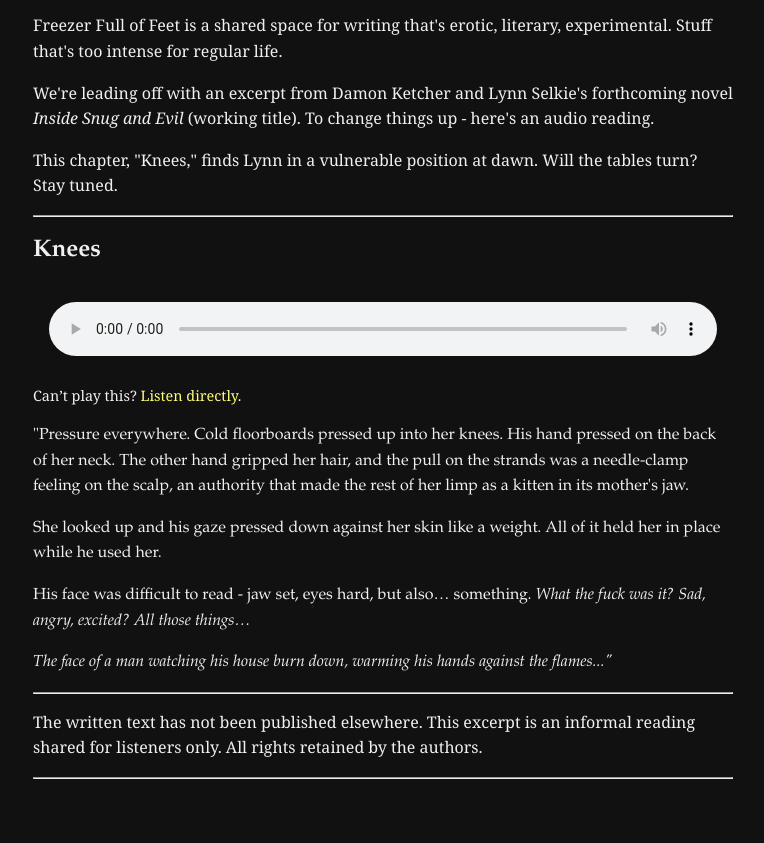
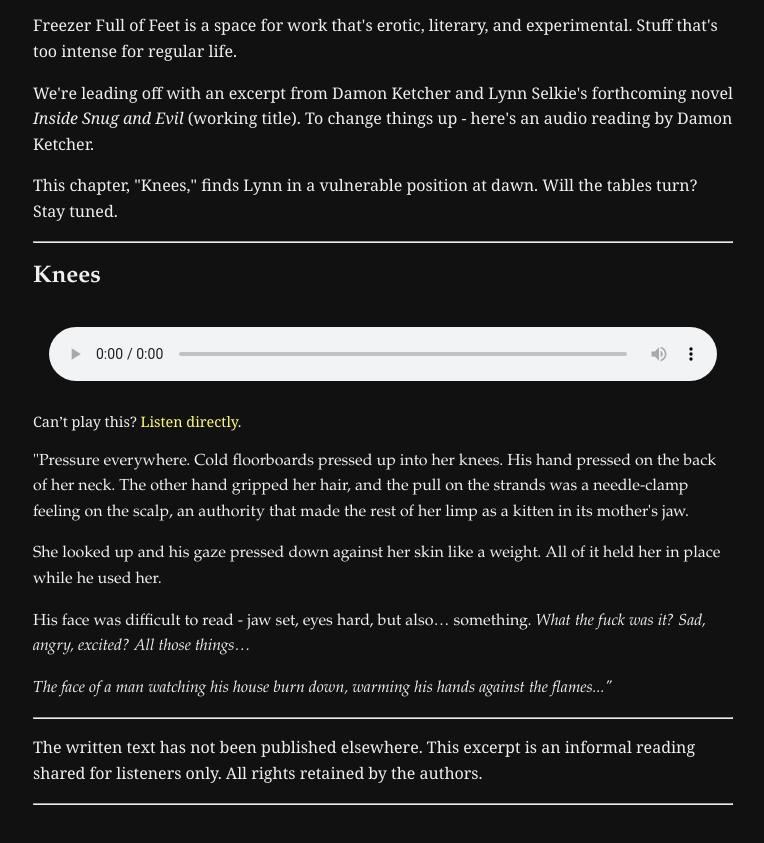
Before and after one commit to freezerfulloffeet/freezerfulloffeet-site, a plain HTML site: page index.html in a window 1280 px wide. Shown: the part 99-942 px from the top of the page, without its empty margins (257-1021 px from the left). Before the commit the page ends 918 px from the top, so only its background shows below. Drawn offline with Linux system fonts and the light colour scheme.

Commit message:
Update index.html

```diff
--- a/index.html
+++ b/index.html
@@ -37,10 +37,10 @@
   <h1>Freezer Full of Feet</h1>
 
   <p>
-  Freezer Full of Feet is a shared space for writing that's erotic, literary, experimental. Stuff that's too intense for regular life.
+  Freezer Full of Feet is a space for work that's erotic, literary, and experimental. Stuff that's too intense for regular life.
   </p>
   <p>
-  We're leading off with an excerpt from Damon Ketcher and Lynn Selkie's forthcoming novel <i> Inside Snug and Evil </i> (working title). To change things up - here's an audio reading.
+  We're leading off with an excerpt from Damon Ketcher and Lynn Selkie's forthcoming novel <i> Inside Snug and Evil </i> (working title). To change things up - here's an audio reading by Damon Ketcher.
   </p>
 
   <p>  This chapter, "Knees," finds Lynn in a vulnerable position at dawn. Will the tables turn? Stay tuned. </p>
```
